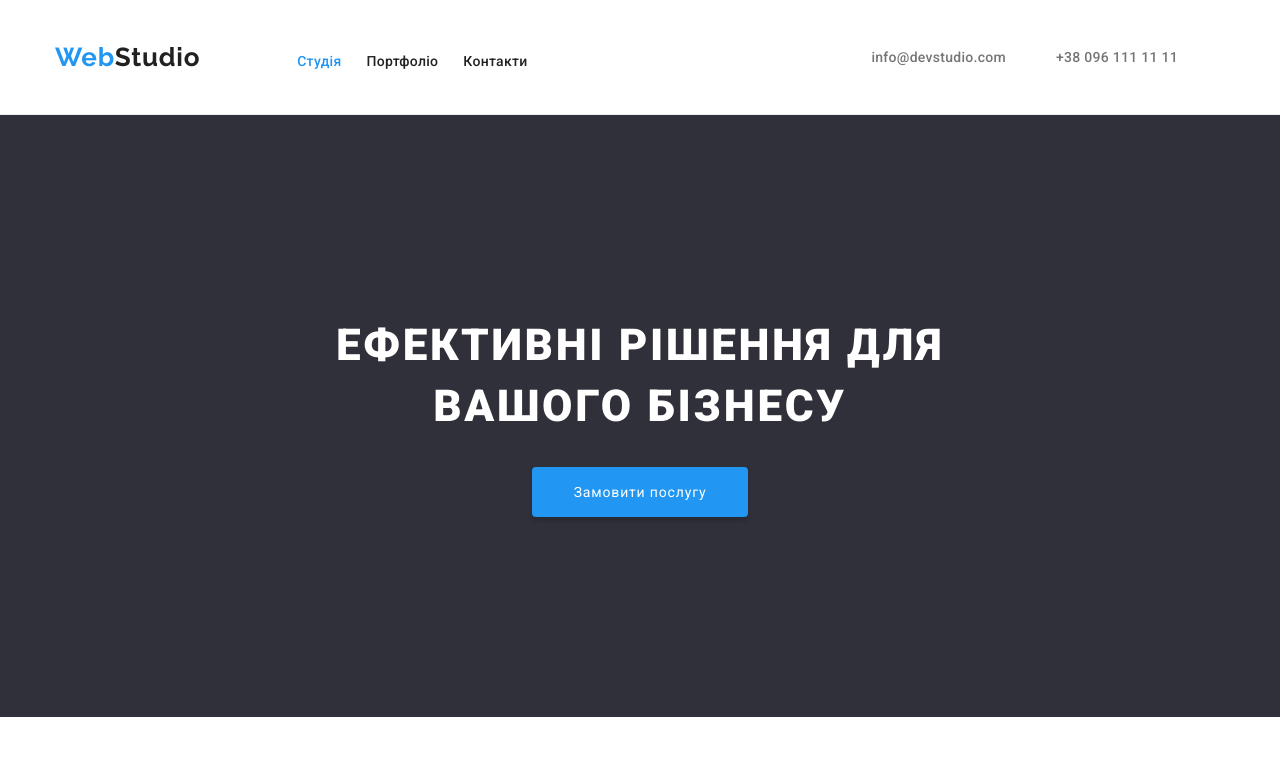
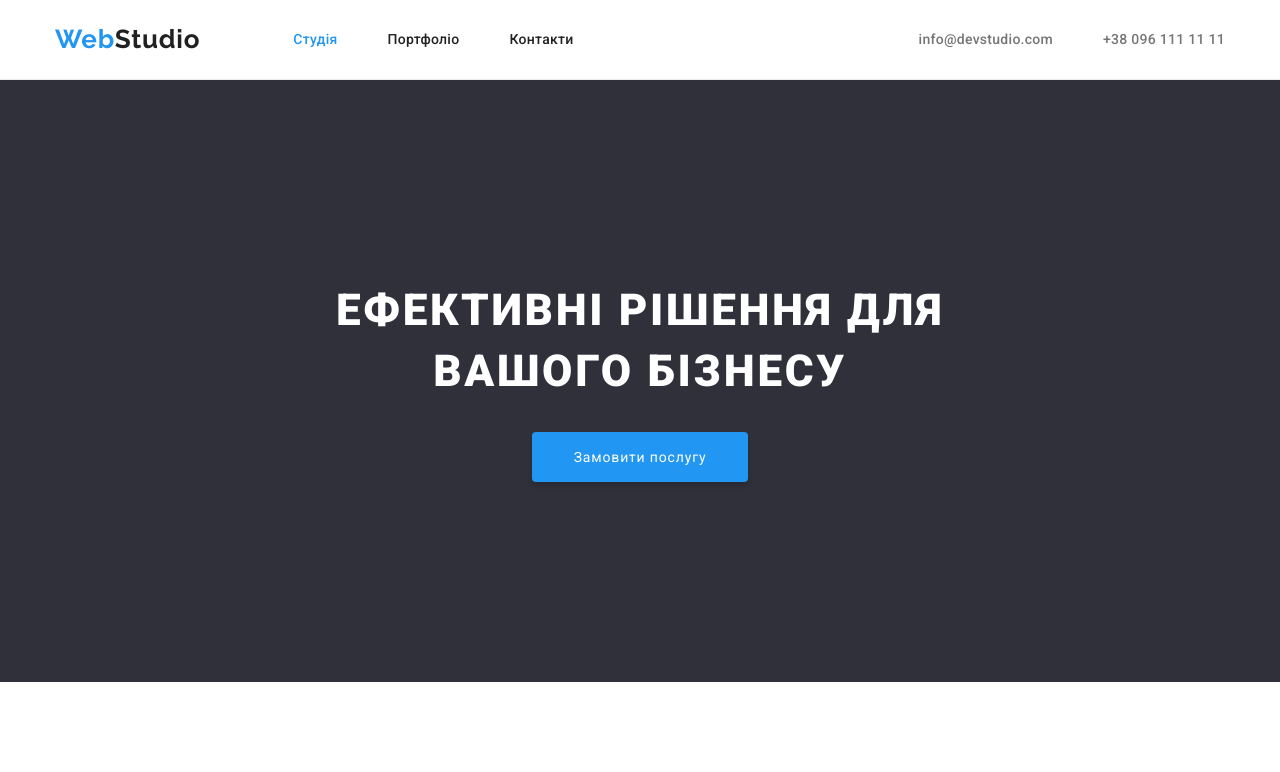
Before and after one commit to AndriiBiliak/repository-from-goit-markup-hw-03, a plain HTML site: page index.html in a window 1280 px wide. Shown: the top 772 px of the page. Drawn offline with Linux system fonts and the light colour scheme; files whose address does not match are found by name.

Commit message:
hw-03 зробив правки ментора
переробив футер згідно правок ментора теера там 4 флекса на контейнері на навігації і лішках

```diff
--- a/CSS/style.css
+++ b/CSS/style.css
@@ -82,9 +82,6 @@ a {
 }
 
 header {
-  display: flex;
-  justify-content: space-between;
-
   border-bottom: 1px solid #ececec;
   padding-top: 24px;
   padding-bottom: 24px;
@@ -120,19 +117,20 @@ header {
   line-height: calc(31 / 26);
   letter-spacing: 0.03em;
   margin-right: 93px;
-  padding-top: 25px;
-  padding-bottom: 25px;
 }
+
+.nav {
+  display: flex;
+  align-items: center;
+}
+
 .list-nav {
-  gap: 25px;
-  margin-right: 344px;
+  gap: 50px;
 }
 
 .list-contakt {
-  margin-left: 0;
+  margin-left: auto;
   gap: 50px;
-  padding-top: 25px;
-  padding-bottom: 25px;
 }
 
 .stud {
```
